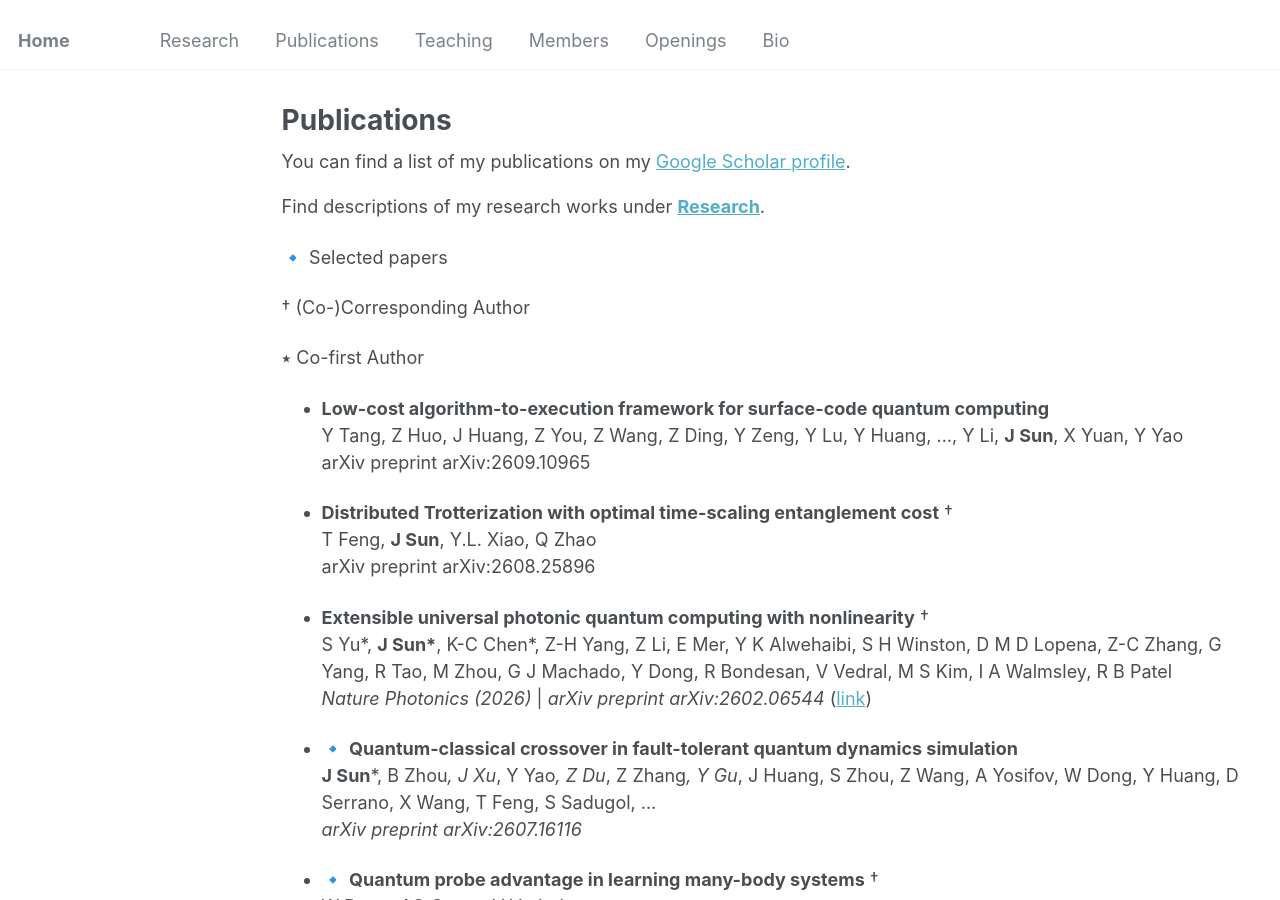
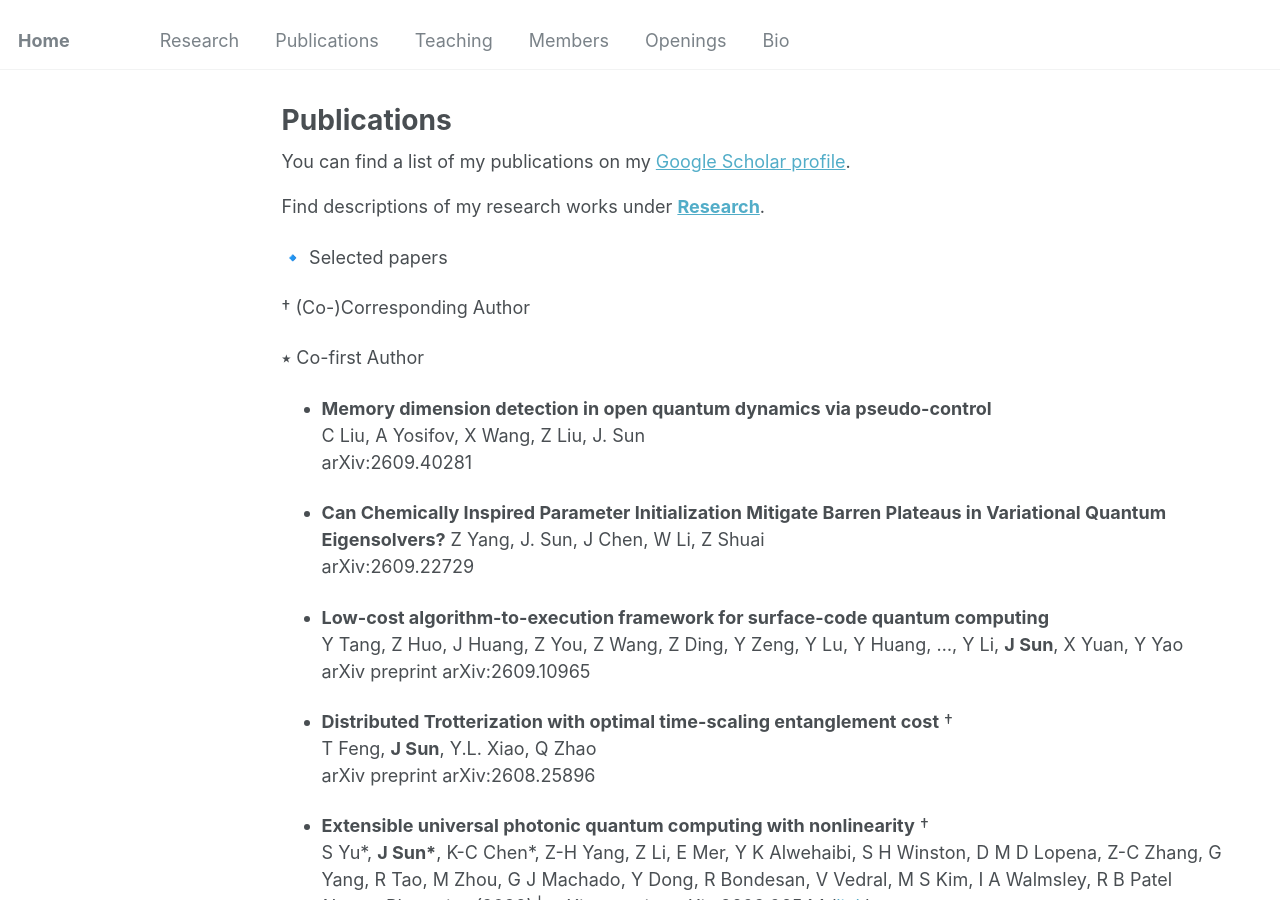
Before and after one commit to jinzhao-sun/jinzhao-sun.github.io, a Jekyll site: the page built from _pages/publications.md, in a window 1280 px wide and 900 px high. Built offline with Jekyll 4.4.1, drawn with Linux system fonts in a browser that asks for light colours.

Commit message:
Update publications.md

```diff
--- a/_pages/publications.md
+++ b/_pages/publications.md
@@ -19,6 +19,15 @@ Find descriptions of my research works under **[Research](research.md)**.
 †  (Co-)Corresponding Author
 
 ⭑ Co-first Author
+
+- **Memory dimension detection in open quantum dynamics via pseudo-control** <br>
+  C Liu, A Yosifov, X Wang, Z Liu, J. Sun<br>
+  arXiv:2609.40281
+
+- **Can Chemically Inspired Parameter Initialization Mitigate Barren Plateaus in Variational Quantum Eigensolvers?**
+  Z Yang, J. Sun, J Chen, W Li, Z Shuai<br>
+  arXiv:2609.22729<br>
+
 
 - **Low-cost algorithm-to-execution framework for surface-code quantum computing** <br>
   Y Tang, Z Huo, J Huang, Z You, Z Wang, Z Ding, Y Zeng, Y Lu, Y Huang, ..., Y Li, **J Sun**, X Yuan, Y Yao<br>
```
